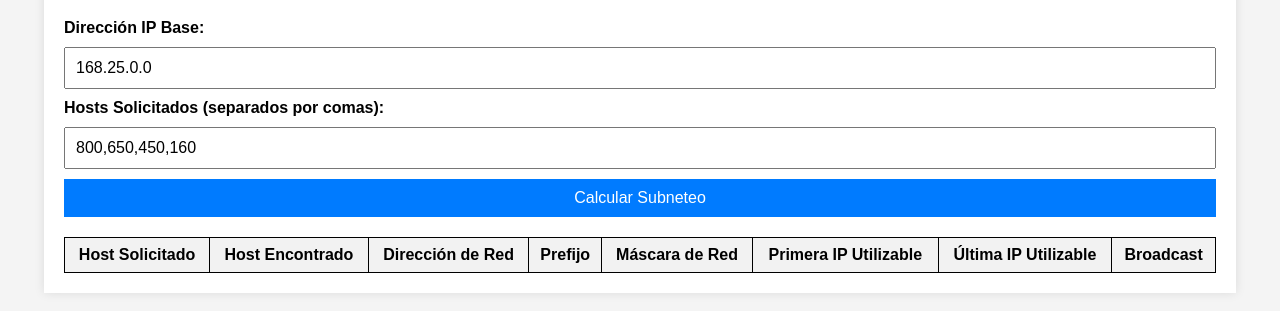
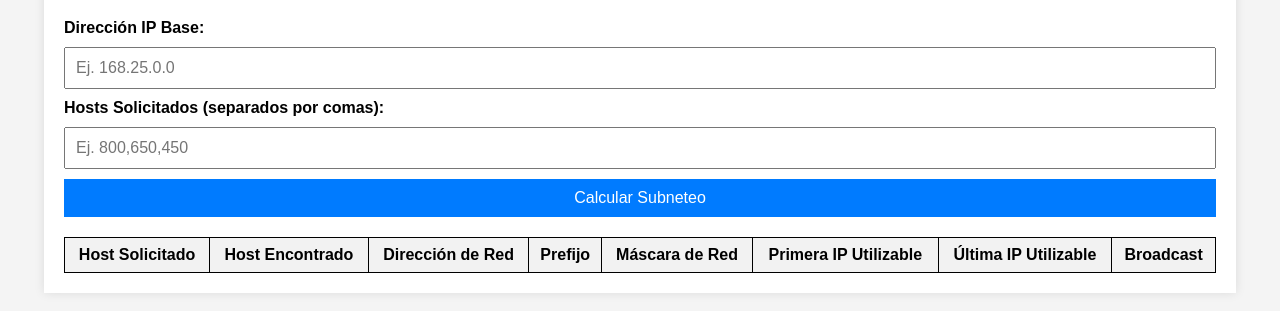
Before and after one commit to JeferssonTrejos/AutoVLSM, a website: page public/index.html in a window 1280 px wide. Shown: the part 89-400 px from the top of the page. Drawn offline with Linux system fonts and the light colour scheme.

Commit message:
fix place holders

```diff
--- a/public/index.html
+++ b/public/index.html
@@ -14,10 +14,10 @@
         <h2>AutoVLSM</h2>
         <form id="subnetForm">
             <label for="baseIp">Dirección IP Base:</label>
-            <input type="text" id="baseIp" name="baseIp" value="168.25.0.0" required>
+            <input type="text" id="baseIp" name="baseIp" placeholder="Ej. 168.25.0.0" required>
 
             <label for="hostCounts">Hosts Solicitados (separados por comas):</label>
-            <input type="text" id="hostCounts" name="hostCounts" value="800,650,450,160" required>
+            <input type="text" id="hostCounts" name="hostCounts" placeholder="Ej. 800,650,450" required>
 
             <button type="submit">Calcular Subneteo</button>
         </form>
```
